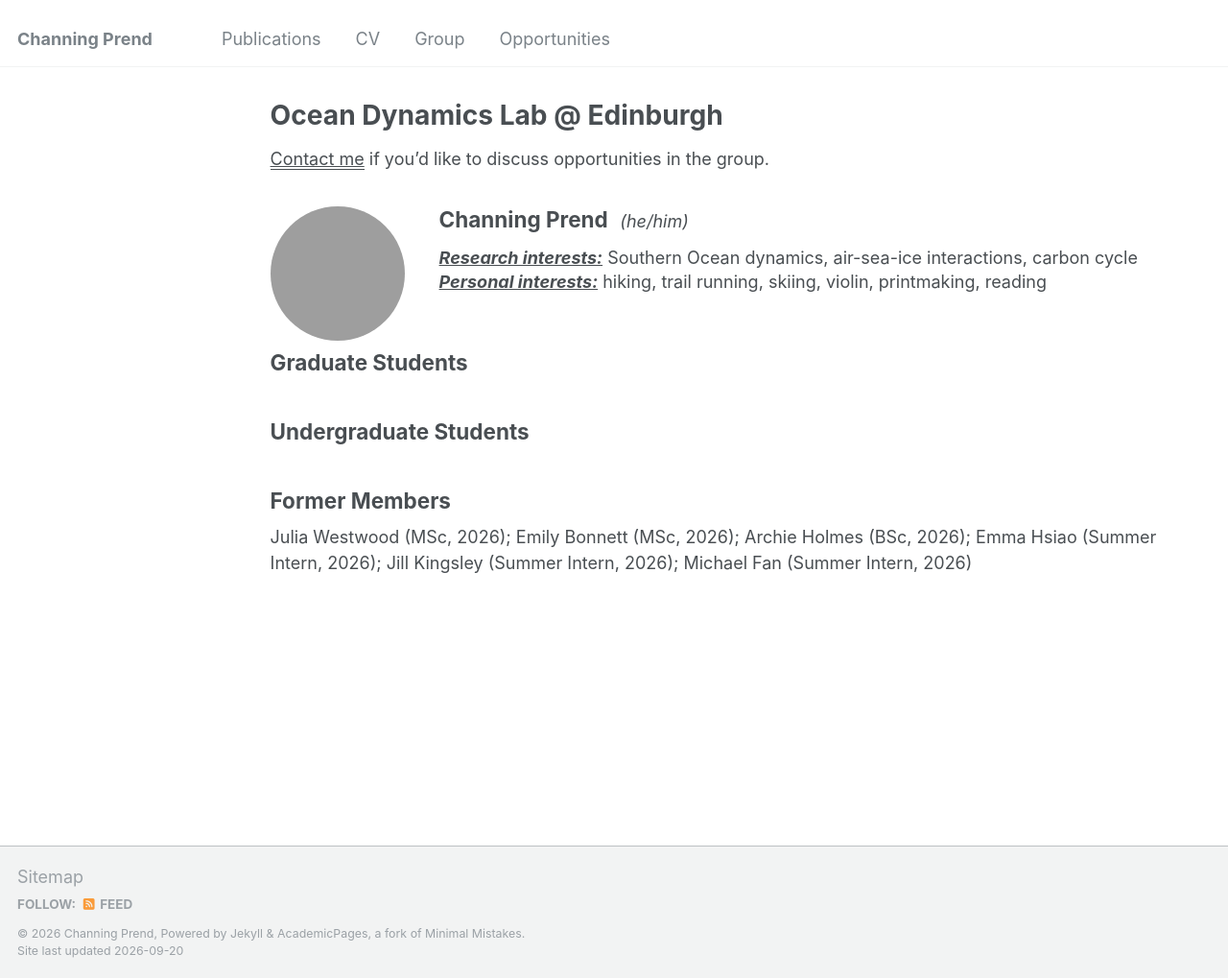
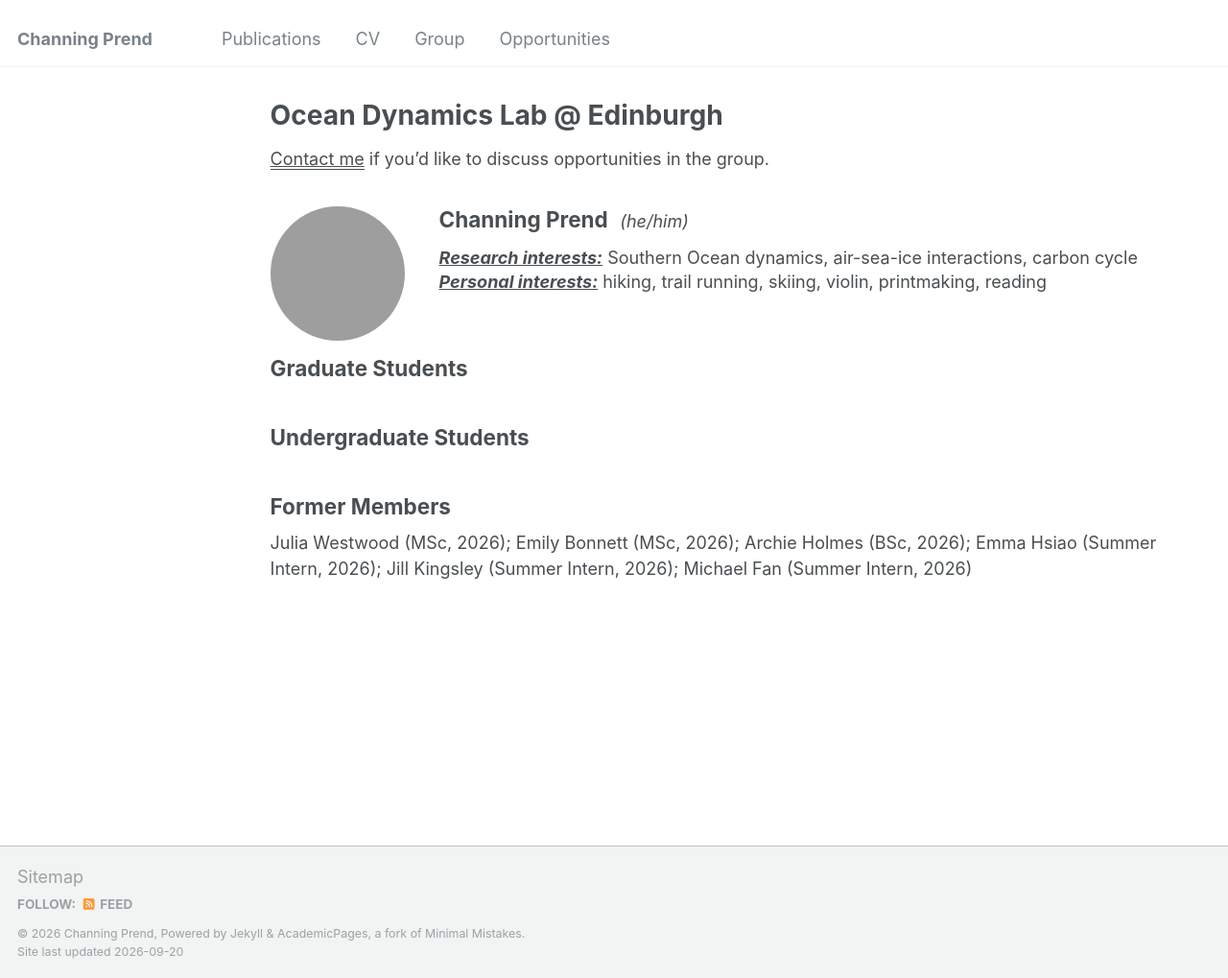
Before and after one commit to cprend/cprend.github.io, a Jekyll site: the page built from _pages/group.md, in a window 1280 px wide and 1019 px high. Shown: the whole window at 96% size. Built offline with Jekyll 4.4.1, drawn with Linux system fonts in a browser that asks for light colours; grey boxes are pictures that could not be loaded.

Commit message:
Update _custom.scss

```diff
--- a/_sass/_custom.scss
+++ b/_sass/_custom.scss
@@ -8,7 +8,7 @@
   align-items: flex-start !important;
   gap: 2em !important;
   max-width: none !important;
-  margin: 2em 0 0.5em !important;
+  margin: 2em 0 0.8em !important;
 }
 
 .group-pi img.group-photo,
```
